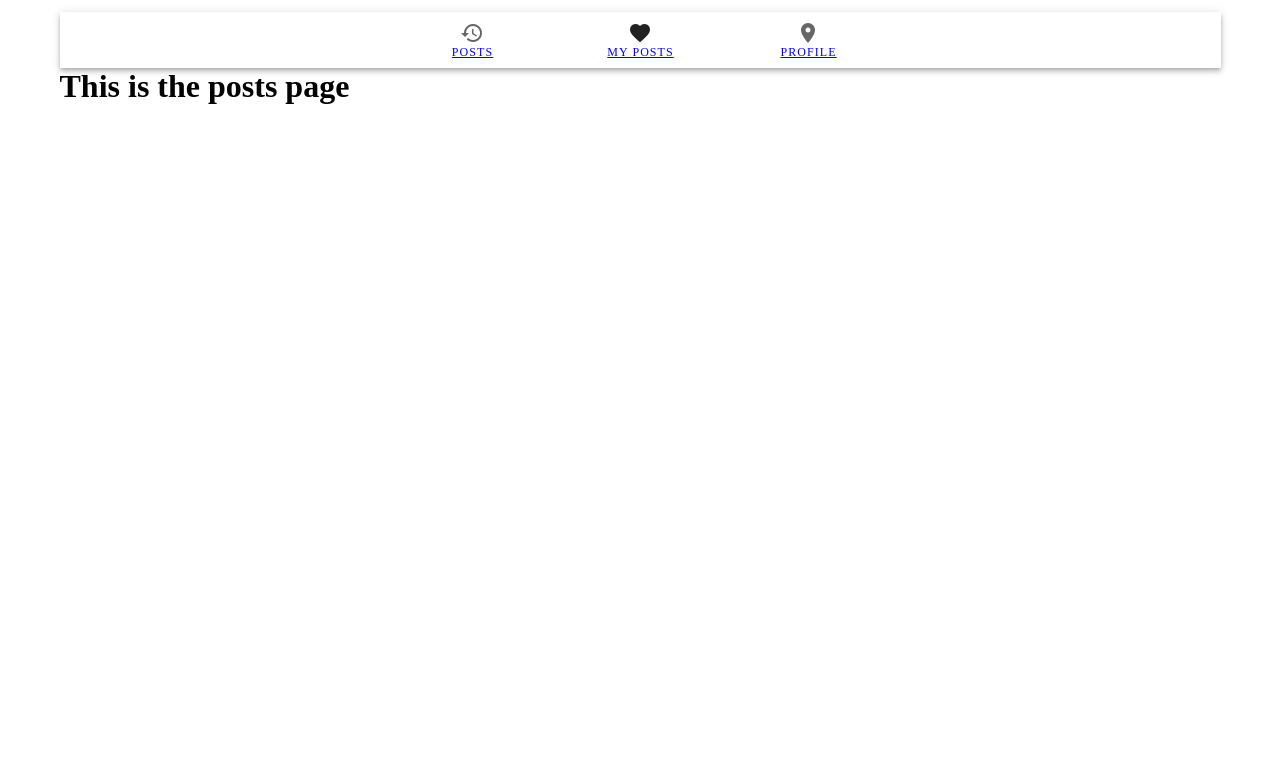
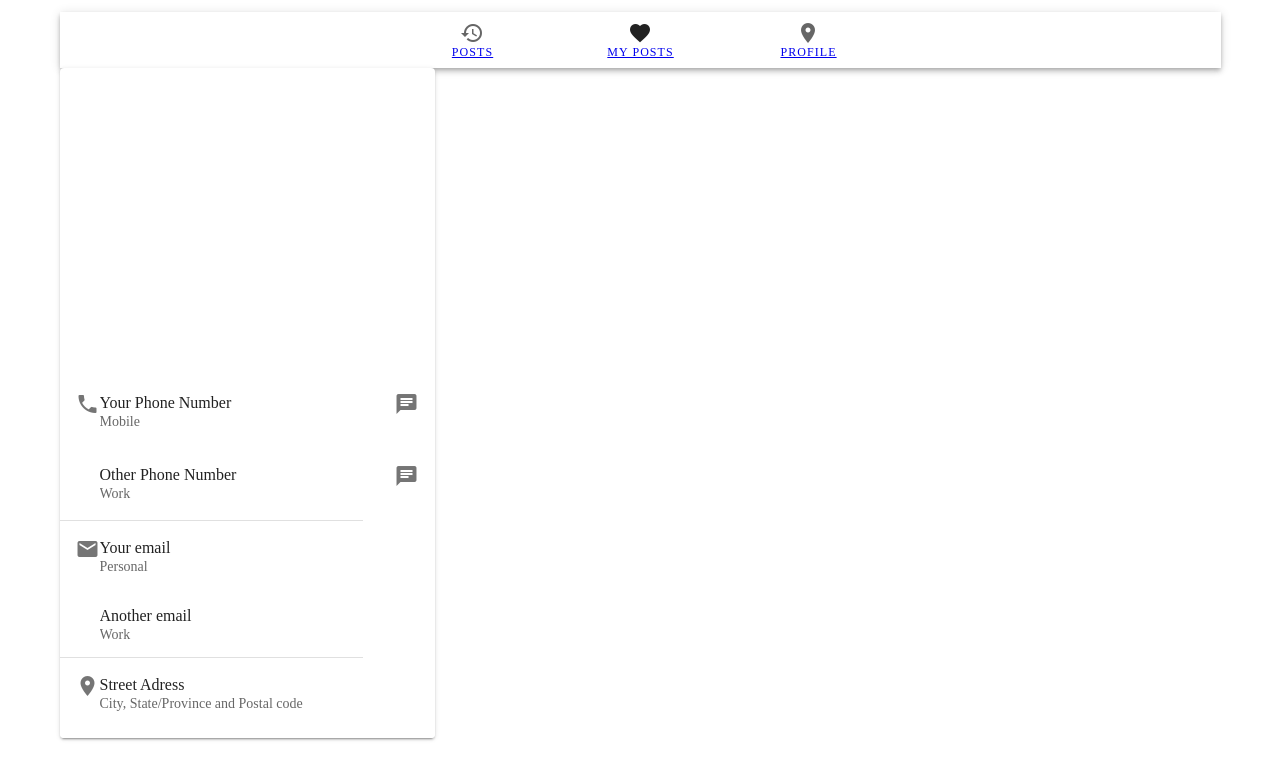
Before and after one commit to aitheocon/social-app, a Vue app: page /profile in a window 1280 px wide. Shown: the top 780 px of the page. Built offline with nearby package versions, Linux system fonts and the light colour scheme.

Commit message:
Profile Page template & failed attempt to add posts list

```diff
--- a/src/components/PostTable.vue
+++ b/src/components/PostTable.vue
@@ -24,6 +24,7 @@
         value => !!value || 'Required.',
         value => (value && value.length <= 500) || 'Max 500 characters',
       ],
+
     }),
   }
 </script>
--- /dev/null
+++ b/src/components/ProfilePage.vue
@@ -0,0 +1,111 @@
+<template>
+  <v-card
+    max-width="375"
+    class="mx-auto"
+  >
+    <v-img
+      :src="require('../assets/newlogo.jpg')"
+      height="300px"
+      dark
+    >
+      <v-row class="fill-height">
+        <v-card-title>
+          <v-btn
+            dark
+            icon
+          >
+            <v-icon>mdi-chevron-left</v-icon>
+          </v-btn>
+
+          <v-spacer></v-spacer>
+
+          <v-btn
+            dark
+            icon
+          >
+            <v-icon>mdi-dots-vertical</v-icon>
+          </v-btn>
+        </v-card-title>
+
+        <v-spacer></v-spacer>
+
+        <v-card-title class="white--text pl-12 pt-12">
+          <div class="display-1 pl-12 pt-12">
+            Your Name
+          </div>
+        </v-card-title>
+      </v-row>
+    </v-img>
+
+    <v-list two-line>
+      <v-list-item>
+        <v-list-item-icon>
+          <v-icon color="indigo">
+            mdi-phone
+          </v-icon>
+        </v-list-item-icon>
+
+        <v-list-item-content>
+          <v-list-item-title>Your Phone Number</v-list-item-title>
+          <v-list-item-subtitle>Mobile</v-list-item-subtitle>
+        </v-list-item-content>
+
+        <v-list-item-icon>
+          <v-icon>mdi-message-text</v-icon>
+        </v-list-item-icon>
+      </v-list-item>
+
+      <v-list-item>
+        <v-list-item-action></v-list-item-action>
+
+        <v-list-item-content>
+          <v-list-item-title>Other Phone Number</v-list-item-title>
+          <v-list-item-subtitle>Work</v-list-item-subtitle>
+        </v-list-item-content>
+
+        <v-list-item-icon>
+          <v-icon>mdi-message-text</v-icon>
+        </v-list-item-icon>
+      </v-list-item>
+
+      <v-divider inset></v-divider>
+
+      <v-list-item>
+        <v-list-item-icon>
+          <v-icon color="indigo">
+            mdi-email
+          </v-icon>
+        </v-list-item-icon>
+
+        <v-list-item-content>
+          <v-list-item-title>Your email</v-list-item-title>
+          <v-list-item-subtitle>Personal</v-list-item-subtitle>
+        </v-list-item-content>
+      </v-list-item>
+
+      <v-list-item>
+        <v-list-item-action></v-list-item-action>
+
+        <v-list-item-content>
+          <v-list-item-title>Another email</v-list-item-title>
+          <v-list-item-subtitle>Work</v-list-item-subtitle>
+        </v-list-item-content>
+      </v-list-item>
+
+      <v-divider inset></v-divider>
+
+      <v-list-item>
+        <v-list-item-icon>
+          <v-icon color="indigo">
+            mdi-map-marker
+          </v-icon>
+        </v-list-item-icon>
+
+        <v-list-item-content>
+          <v-list-item-title>Street Adress</v-list-item-title>
+          <v-list-item-subtitle>City, State/Province and Postal code</v-list-item-subtitle>
+        </v-list-item-content>
+      </v-list-item>
+    </v-list>
+  </v-card>
+</template>
--- a/src/views/Profile.vue
+++ b/src/views/Profile.vue
@@ -1,5 +1,17 @@
 <template>
   <div class="posts">
-    <h1>This is the posts page</h1>
+    <ProfilePage msg = "This is the profile page"/>
   </div>
 </template>
+
+<script>
+
+import ProfilePage from '@/components/ProfilePage.vue'
+
+export default {
+  name: 'Profile',
+  components: {
+    ProfilePage
+  }
+}
+</script>
```
